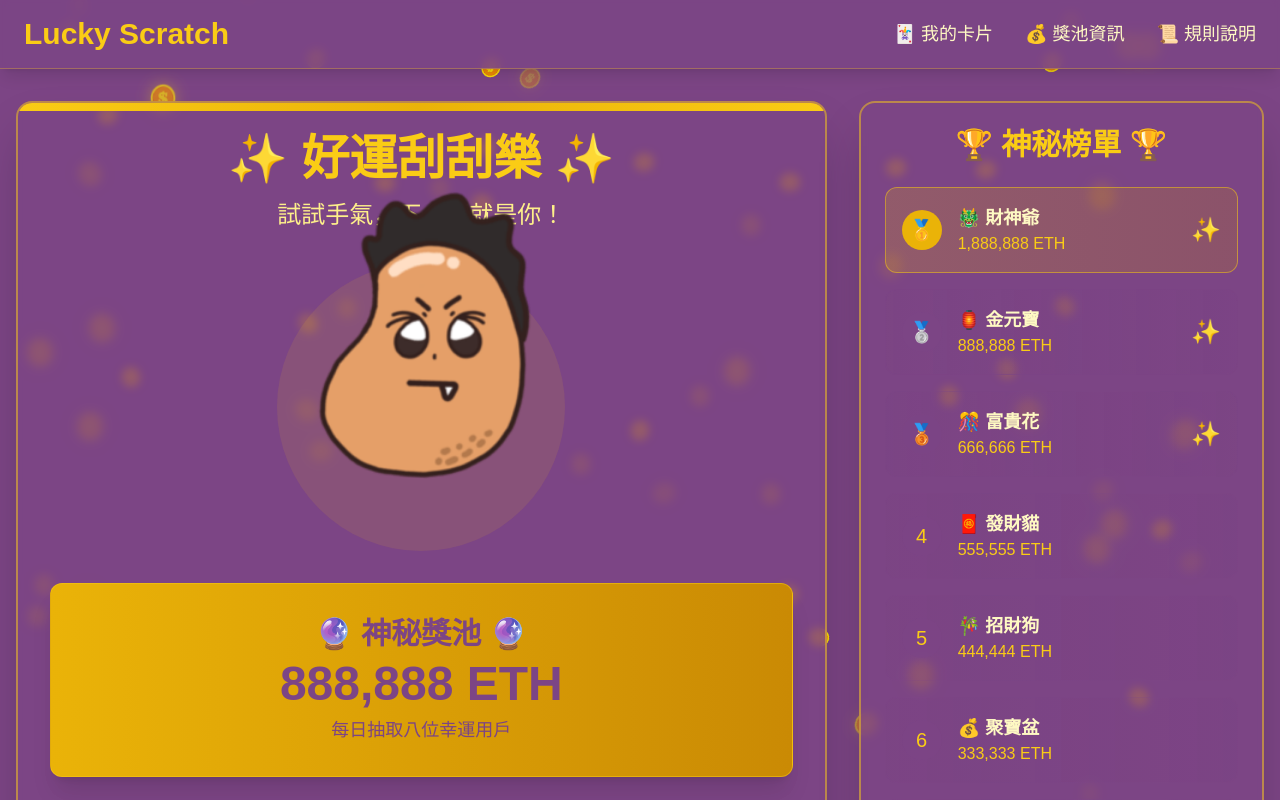
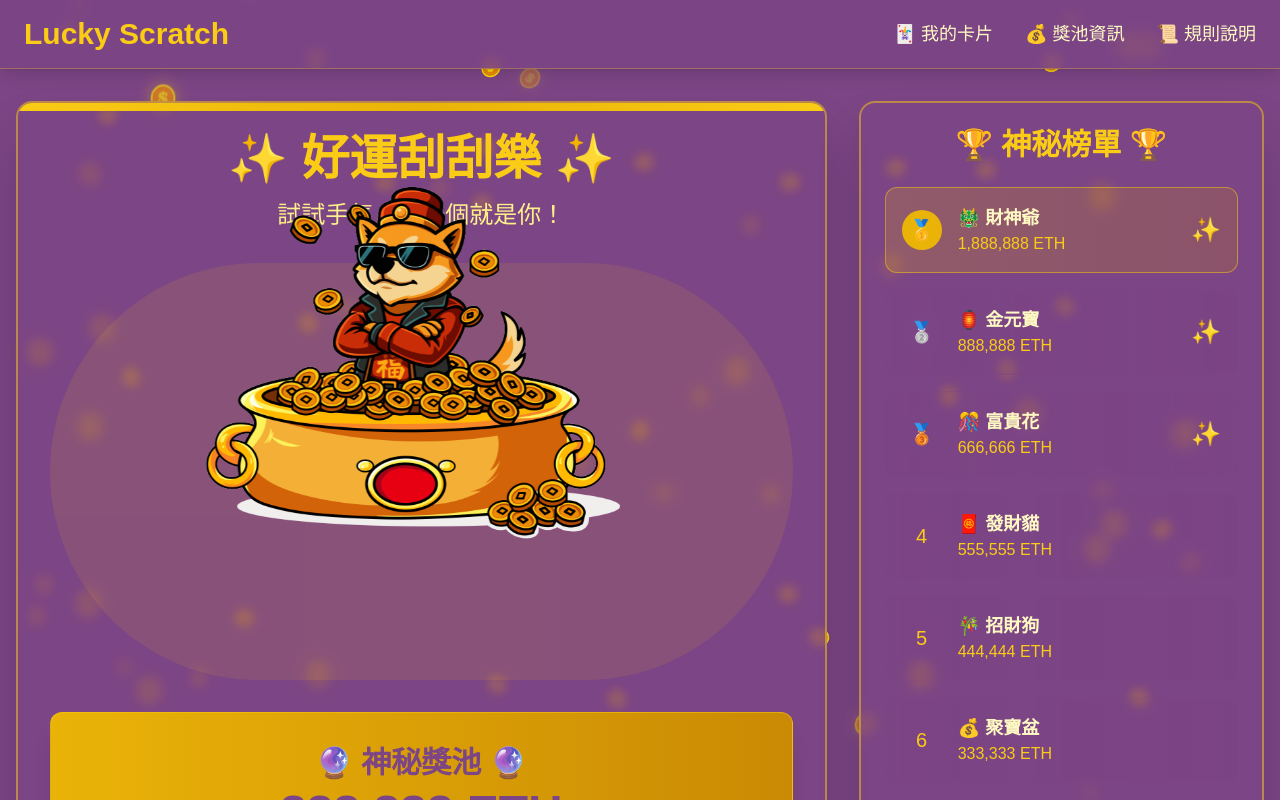
Before and after one commit to ZhenYan1214/Web3_Scratch_Ticket, a Vue app in the folder frontend/: page / in a window 1280 px wide. Shown: the top 800 px of the page. Built offline with nearby package versions, Linux system fonts and the light colour scheme.

Commit message:
change WP's picture

```diff
--- a/frontend/src/views/HomeView.vue
+++ b/frontend/src/views/HomeView.vue
@@ -63,10 +63,10 @@
             <p class="text-2xl text-yellow-200 mb-8">試試手氣，下一個就是你！</p>
 
             <!-- 土豆流氓圖片 -->
-            <div class="relative mx-auto w-72 h-72 mb-8">
+            <div class="relative mx-auto w-188 h-188 mb-8">
               <div class="absolute inset-0 bg-yellow-400/20 rounded-full animate-pulse"></div>
               <img
-                src="/images/potato-gangster.png"
+                src="/images/money2.jpg"
                 alt="戴墨鏡的土豆流氓"
                 class="w-full h-full object-contain animate-bounce"
               />
```
Also changed, not shown: frontend/public/images/money.jpg (added), frontend/public/images/money2.jpg (added).
